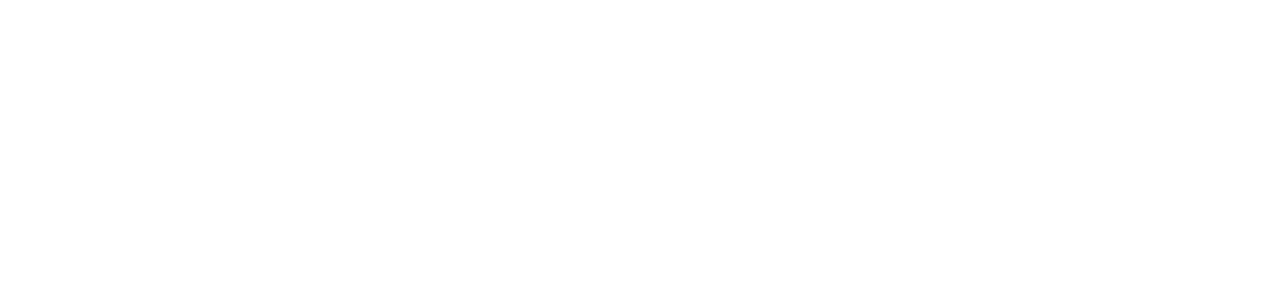
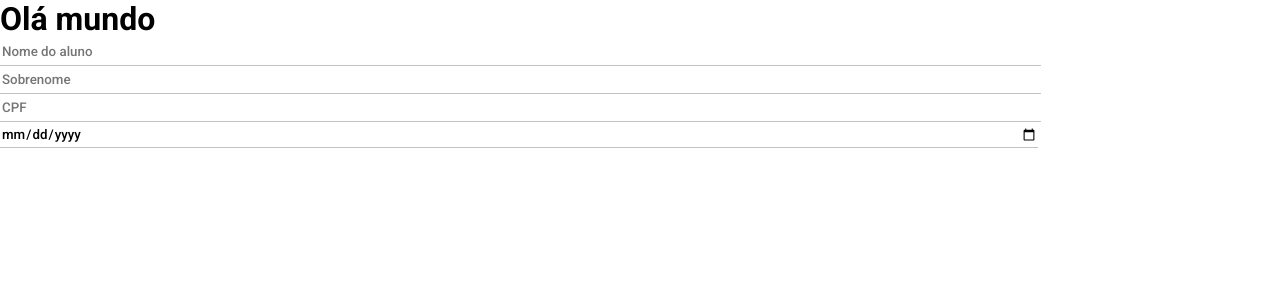
Before and after one commit to LucasAoun/SystemAcademy, a React (Create React App) app: page /modal in a window 1280 px wide. Shown: the top 300 px of the page. Built offline with nearby package versions, Linux system fonts and the light colour scheme.

Commit message:
modal in creation

```diff
--- a/src/App.tsx
+++ b/src/App.tsx
@@ -3,6 +3,7 @@
 import {Link, BrowserRouter, Route} from 'react-router-dom'
 import { Login } from './pages/Login';
 import { Home } from './pages/Home';
+import Modal from './components/Modal'
 
 function App() {
   return (
@@ -10,6 +11,7 @@
        <BrowserRouter basename="/">
        <Route component={Login} path="/" exact/>
        <Route component={Home} path="/home" exact/>
+       <Route component={Modal} path="/modal" exact/>
       </BrowserRouter>
     </div>
   );
--- a/src/components/Content/index.tsx
+++ b/src/components/Content/index.tsx
@@ -4,14 +4,17 @@
 
 
 const Content = () =>{
-    const [show, setShow] = useState(false);
+    const [isModal, setIsModal] = useState(false);
 
     return(
         <div className="bodyContent">
-        <button id="addNew" onClick={() => setShow(true)}>+ Novo aluno</button>
+        <button id="addNew" onClick={()=>setIsModal(true)}>+ Novo aluno</button>
 
-        <div className="contentArea"></div>
+        <div className="contentArea">
+
         </div>
+        </div>
+
     )
 }
 
--- /dev/null
+++ b/src/components/Modal/index.tsx
@@ -0,0 +1,20 @@
+import React from 'react'
+import './styles.css'
+
+const Modal = () =>{
+    return(
+        <div className="modalContent">
+            <div className="modalTitle">
+                <h1>Olá mundo</h1>
+            </div>
+            <form action="">
+                <input type="text" id="nameStudent" name="nameStudent" placeholder="Nome do aluno"/>
+                <input type="text" id="lastName" name="lastName" placeholder="Sobrenome"/>
+                <input type="number" id="cpfStudent" name="cpfStudent" placeholder="CPF"/>
+                <input type="date" id="dateNasc" name="dateNasc" placeholder="Data de nascimento"/>
+            </form>
+        </div>
+    )
+}
+
+export default Modal
--- /dev/null
+++ b/src/components/Modal/styles.css
@@ -0,0 +1,5 @@
+.modalContent{
+    background-color: white;
+    width: 90vw;
+    height: 500px;
+}
```
